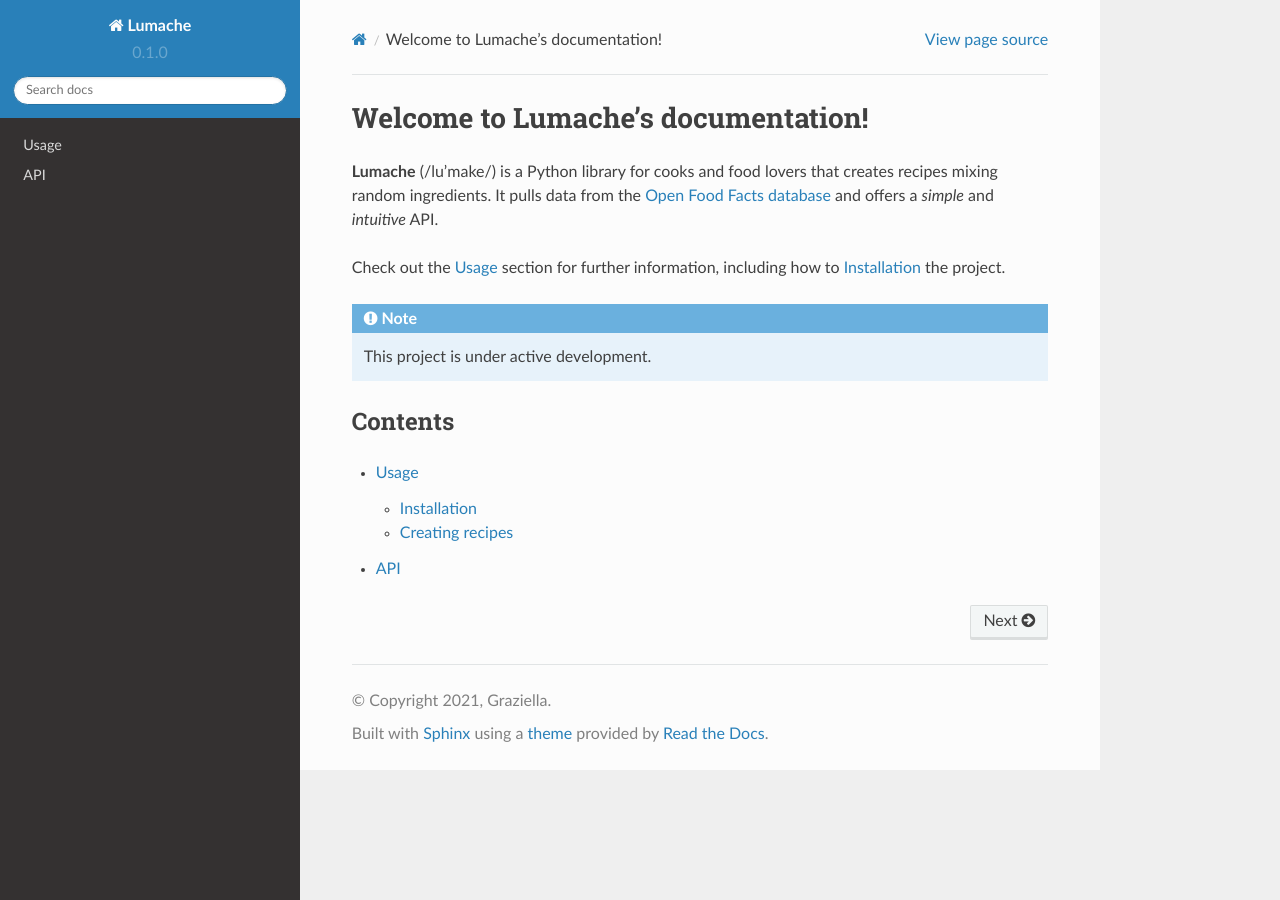
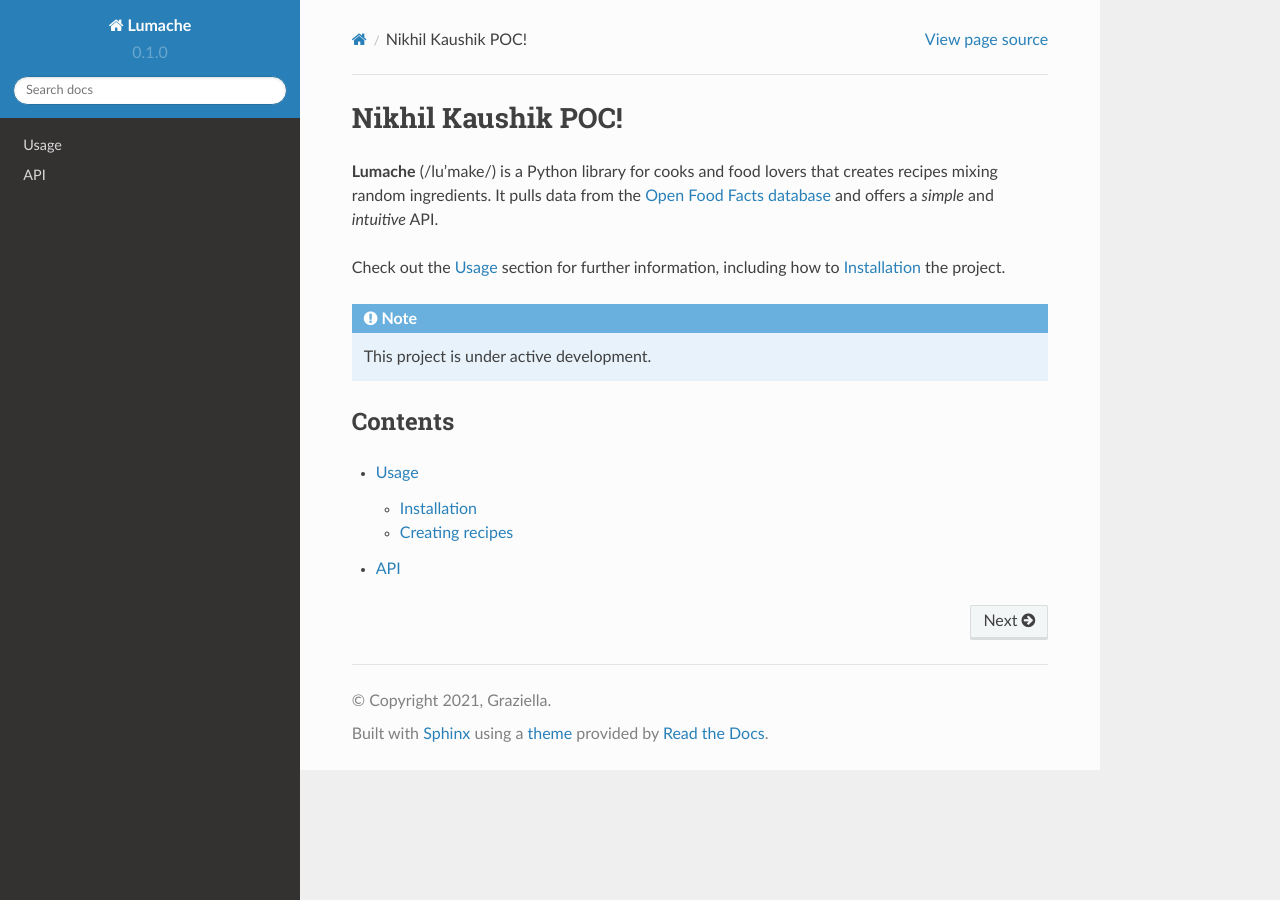
Before and after one commit to nikhilkaushik12345/poctutorial, a Sphinx documentation site: the page built from docs/source/index.rst, in a window 1280 px wide. Built offline with Sphinx 7.4.7 and the Read the Docs theme 2.0.0, drawn with Linux system fonts in a browser that asks for light colours.

Commit message:
Update index.rst

```diff
--- a/docs/source/index.rst
+++ b/docs/source/index.rst
@@ -1,4 +1,4 @@
-Welcome to Lumache's documentation!
+Nikhil Kaushik POC!
 ===================================
 
 **Lumache** (/lu'make/) is a Python library for cooks and food lovers
```
